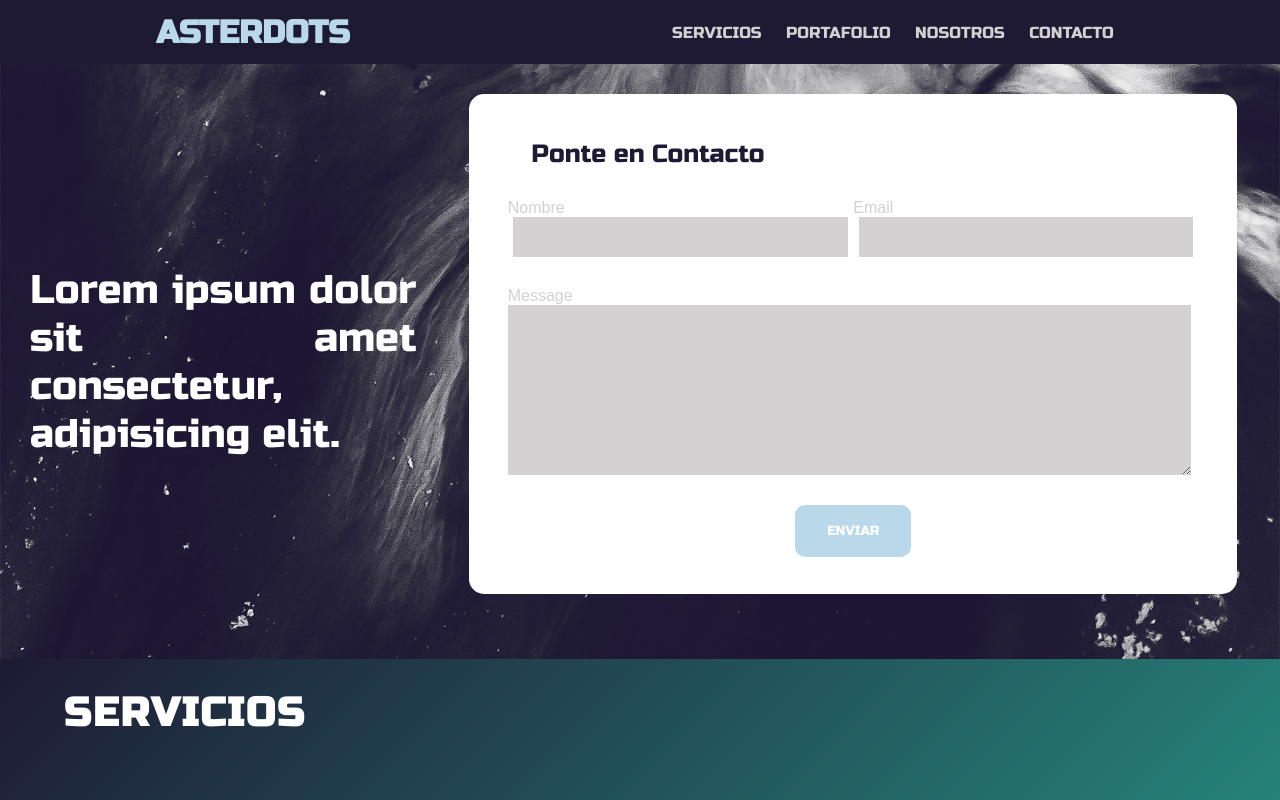
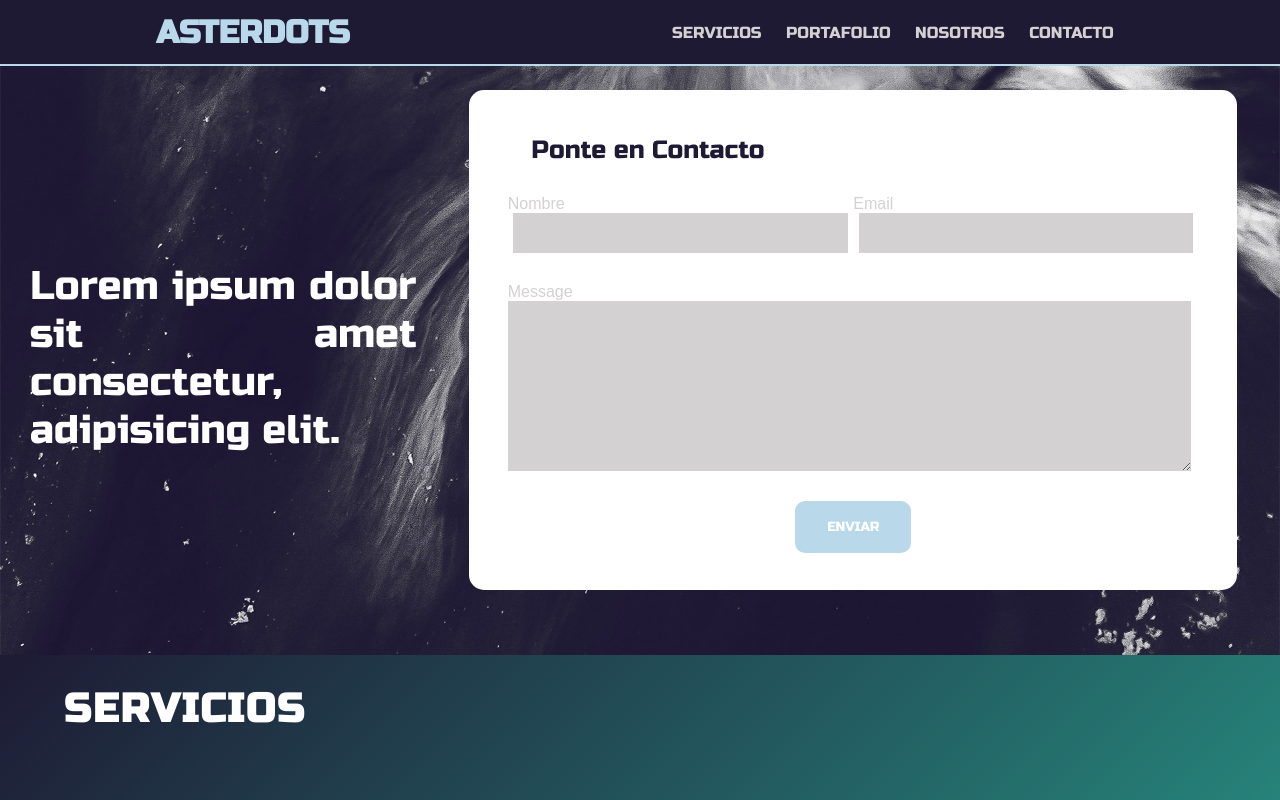
Before and after one commit to alfozaav/alfozaav.github.io, a plain HTML site: page Asterdots/index.html in a window 1280 px wide. Shown: the top 800 px of the page. Drawn offline with Linux system fonts and the light colour scheme.

Commit message:
cabecera sticky

```diff
--- a/Asterdots/css/main.css
+++ b/Asterdots/css/main.css
@@ -103,13 +103,22 @@ footer .footer-form .footer-button button{
     background: var(--azul-claro);
     border: none;
 }
-/*--MOBILE FIRST--*/
+/*----------------------------------MOBILE FIRST-------------------------------------*/
 @media (min-width:320px) {
     /*--HEADER--*/
+    header {
+        border-bottom: 2px solid var(--azul-claro);
+        position: fixed;
+        left: 0;
+        top: 0;
+    }
     header .menu-horizontal {
         display: none;
     }
     /*--HERO--*/
+    .container{
+        padding-top: 60px;
+    }
     .container .hero{
         display: grid;
         grid-template: 1fr 2fr / 100%;
@@ -338,7 +347,7 @@ footer .footer-form .footer-button button{
     }
 }
 
-/*--TABLET--*/
+/*------------------------------------TABLET---------------------------------------*/
 @media (min-width:760px) {
     /*--HERO--*/
     .container .hero .hero-form{
@@ -423,7 +432,7 @@ footer .footer-form .footer-button button{
         margin-left: 3rem;
     }
 }
-/*--DESKTOP--*/
+/*--------------------------------------DESKTOP--------------------------------*/
 @media (min-width:1020px) {
     /*--HEADER--*/
     header {
```
